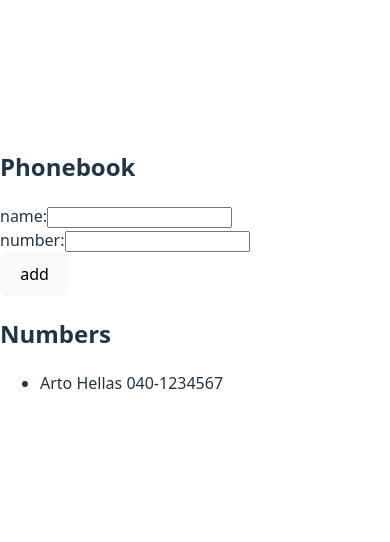
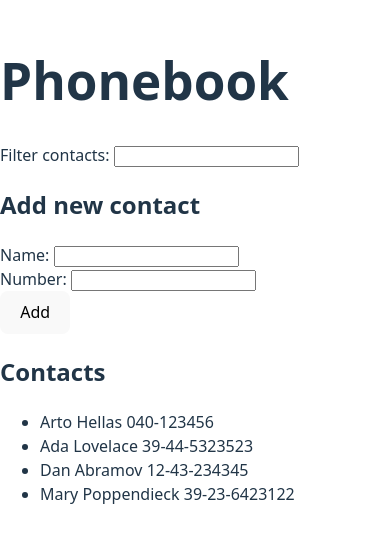
Before and after one commit to CarroCremello/fullstackopen, a React (Vite) app in the folder part2/phonebook/phonebook/: page / in a window 390 px wide. Shown: the part 152-694 px from the top of the page. Built offline with nearby package versions, Linux system fonts and the light colour scheme.

Commit message:
2.9*: The Phonebook Step 4

```diff
--- a/part2/phonebook/phonebook/src/App.jsx
+++ b/part2/phonebook/phonebook/src/App.jsx
@@ -4,12 +4,17 @@ import Heading from './components/Heading'
 import Person from './components/Person'
 
 const App = () => {
-  const [idCount, setIdCount] = useState(1)
   const [persons, setPersons] = useState([
-    { id: 1, name: 'Arto Hellas', number: '040-1234567' }
+    { name: 'Arto Hellas', number: '040-123456', id: 1 },
+    { name: 'Ada Lovelace', number: '39-44-5323523', id: 2 },
+    { name: 'Dan Abramov', number: '12-43-234345', id: 3 },
+    { name: 'Mary Poppendieck', number: '39-23-6423122', id: 4 }
   ])
+  const [idCount, setIdCount] = useState(persons.length + 1)
   const [newName, setNewName] = useState('')
   const [newNumber, setNewNumber] = useState('')
+  const [showAll, setShowAll] = useState(true)
+  const [searchTerm, setSearchTerm] = useState('')
 
   const handleNameChange = (event) => {
     setNewName(event.target.value)
@@ -19,6 +24,18 @@ const App = () => {
     setNewNumber(event.target.value)
   }
 
+  const handleSearch = (event) => {
+    const filter = event.target.value
+    console.log(filter)
+    setSearchTerm(filter)
+    if (filter !== '' || filter !== null) {
+      setShowAll(false)
+    }
+  }
+
+  const personsToShow = showAll
+    ? persons
+    : persons.filter(person => person.name.toLowerCase().includes(searchTerm.toLowerCase()))
 
   const addPerson = (event) => {
     event.preventDefault()
@@ -33,22 +50,30 @@ const App = () => {
     }
     else {
       const newPerson = {
-        id: idCount + 1,
+        id: idCount,
         name: newName,
         number: newNumber
       }
       setPersons(persons.concat(newPerson))
       setIdCount(idCount + 1)
       setNewName('')
+      setNewNumber('')
     }
   }
 
   return (
     <div>
-      <Heading type="h2" text="Phonebook" />
+      <Heading type="h1" text="Phonebook" />
+      <span>Filter contacts: </span>
+      <input
+        value={searchTerm}
+        onChange={handleSearch}
+      />
+
+      <Heading type="h2" text="Add new contact" />
       <form onSubmit={addPerson}>
         <div>
-          name:
+          <span>Name: </span>
           <input
             value={newName}
             onChange={handleNameChange}
@@ -56,7 +81,7 @@ const App = () => {
           />
         </div>
          <div>
-          number:
+          <span>Number: </span>
           <input
             value={newNumber}
             onChange={handleNumberChange}
@@ -64,12 +89,12 @@ const App = () => {
           />
         </div>
         <div>
-          <button type="submit">add</button>
+          <button type="submit">Add</button>
         </div>
       </form>
-      <Heading type="h2" text="Numbers" />
+      <Heading type="h2" text="Contacts" />
       <ul>
-        {persons.map((person)=> <Person key={person.id} person={person} />)}
+        {personsToShow.map((person)=> <Person key={person.id} person={person} />)}
       </ul>
     </div>
   )
```
